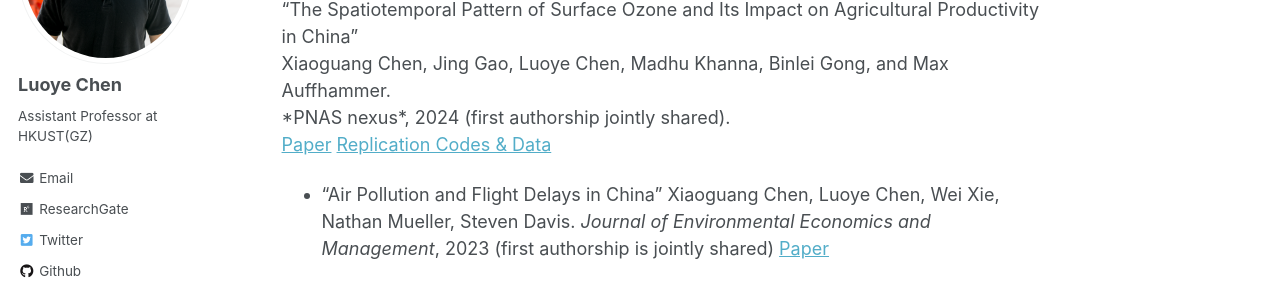
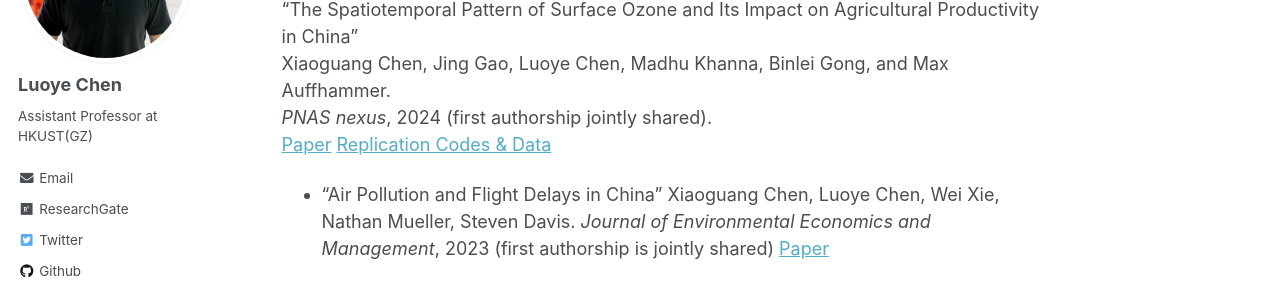
Before and after one commit to luoyec/luoyec.github.io, a Jekyll site: the page built from _pages/publication2.md, in a window 1280 px wide and 900 px high, scrolled down 508 px. Shown: the part 153-443 px from the top of the window. Built offline with Jekyll 4.4.1, drawn with Linux system fonts in a browser that asks for light colours; some web fonts are replaced.

```diff
--- a/_pages/publication2.md
+++ b/_pages/publication2.md
@@ -20,8 +20,8 @@ redirect_from:
 
 ### Publications
 "The Spatiotemporal Pattern of Surface Ozone and Its Impact on Agricultural Productivity in China" \
-Xiaoguang Chen, Jing Gao, Luoye Chen, Madhu Khanna, Binlei Gong, and Max Auffhammer.\
-\*PNAS nexus*, 2024 (first authorship jointly shared).\
+Xiaoguang Chen, Jing Gao, Luoye Chen, Madhu Khanna, Binlei Gong, and Max Auffhammer. \
+*PNAS nexus*, 2024 (first authorship jointly shared).\
 [Paper](https://doi.org/10.1093/pnasnexus/pgad435) [Replication Codes & Data](https://zenodo.org/records/10280292)
 
 - “Air Pollution and Flight Delays in China"
```
